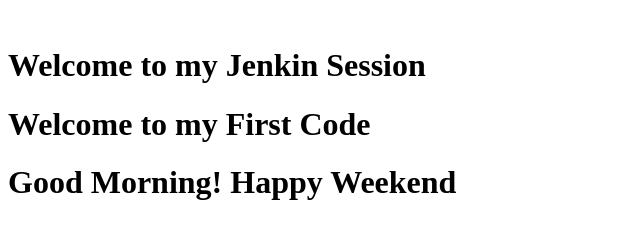
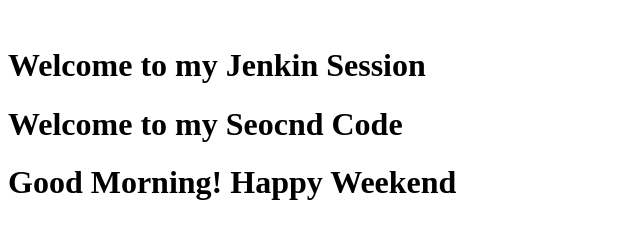
Before and after one commit to sspradhan8055/Jenkin1, a plain HTML site: page index.html in a window 1280 px wide. Shown: the whole page, without its empty margins (0-640 px from the left). Drawn offline with Linux system fonts and the light colour scheme.

Commit message:
2nd code

```diff
--- a/index.html
+++ b/index.html
@@ -1,5 +1,5 @@
 <html>
 <h1> Welcome to my Jenkin Session </h1>
-<h1> Welcome to my First Code </h1>
+<h1> Welcome to my Seocnd Code </h1>
 <h1> Good Morning! Happy Weekend</p>
 </html>
```
